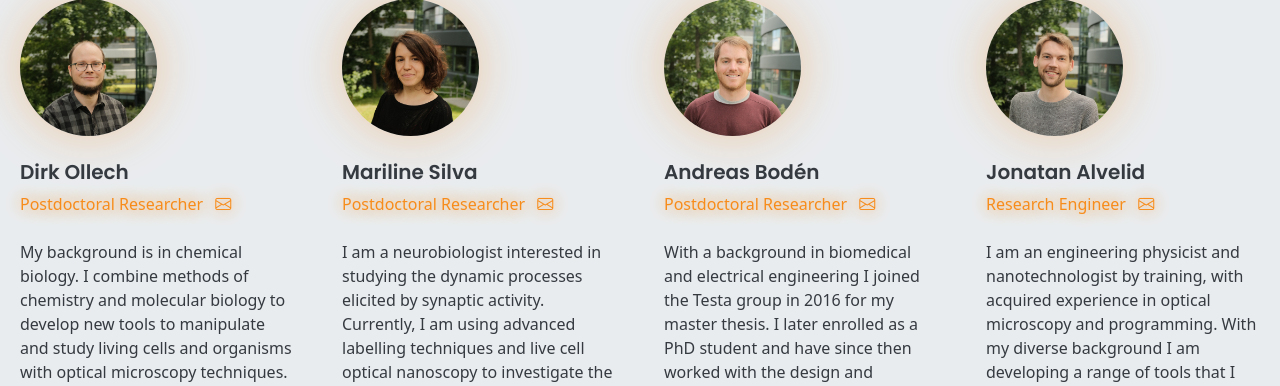
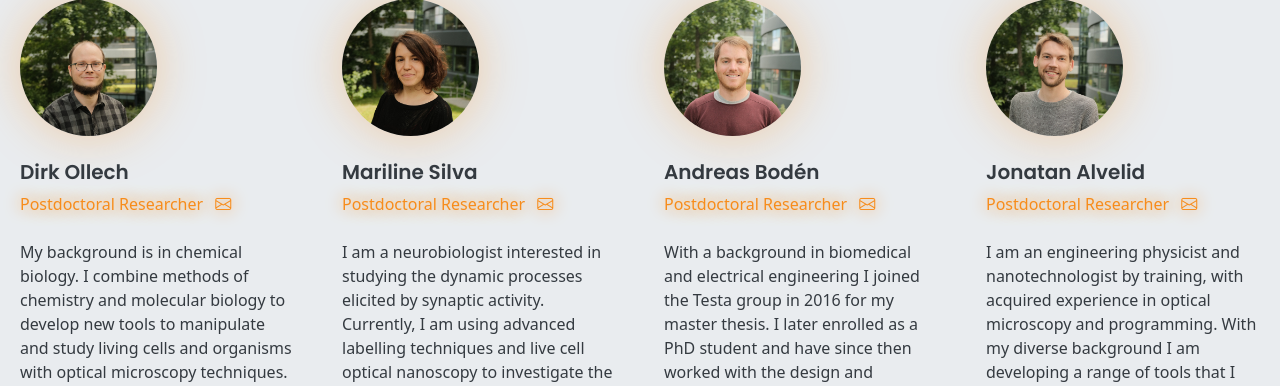
Before and after one commit to andreavolpato/testalab_website, a PHP site: page /people.php in a window 1280 px wide. Shown: the part 794-1180 px from the top of the page. Run offline with PHP 8.4, Linux system fonts and the light colour scheme.

Commit message:
update team.php

```diff
--- a/assets/people/team.php
+++ b/assets/people/team.php
@@ -68,7 +68,7 @@
         ),
         array(
             'name'      => 'Jonatan Alvelid',
-            'position'  => 'Research Engineer',
+            'position'  => 'Postdoctoral Researcher',
             'photo'     => 'assets/people/team/Jonatan.jpg',
             'shortbio'  => 'I am an engineering physicist and nanotechnologist by training, with acquired experience in optical microscopy and programming.
             With my diverse background I am developing a range of tools that I hope will support the usage of our microscopes for biological applications. This includes automatization of the microscopes and data acquisition, improved and automatized image analysis pipelines, and new probes.
```
